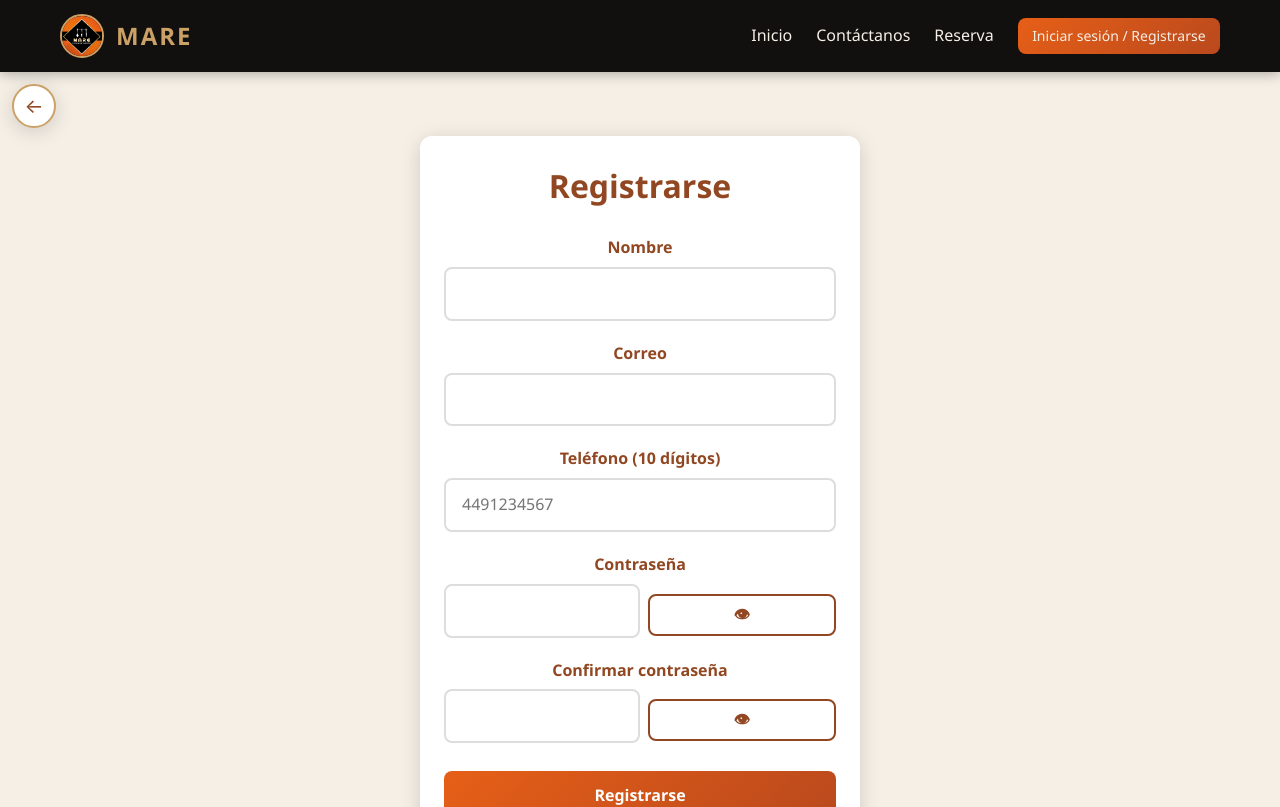
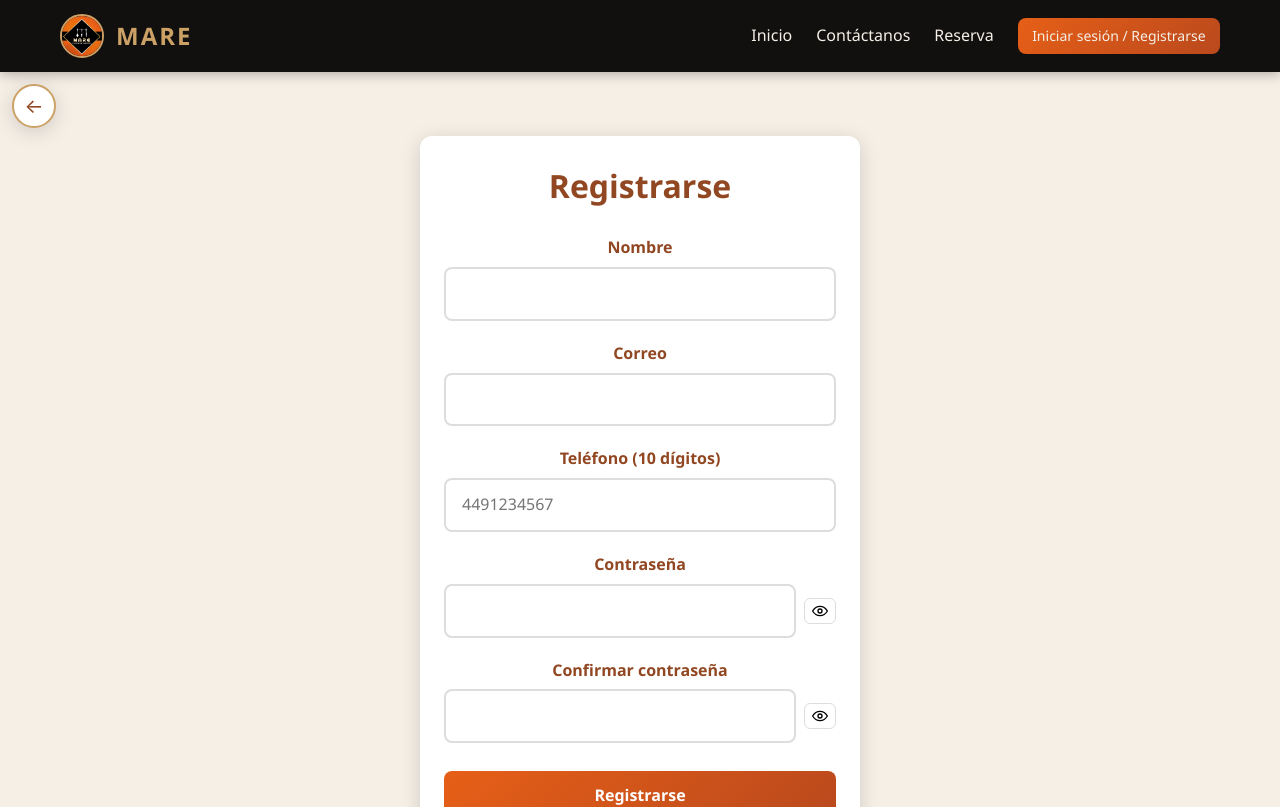
Before and after one commit to Luisillo-Pillo/MARE, a React (Vite) app in the folder frontend/: page /registro in a window 1280 px wide. Shown: the top 807 px of the page. Built offline with nearby package versions, Linux system fonts and the light colour scheme; no server answers.

Commit message:
Enhance password toggle button styles and functionality in Register component; align content in admin sections

```diff
--- a/frontend/src/pages/Register.css
+++ b/frontend/src/pages/Register.css
@@ -35,3 +35,17 @@
 	color: var(--color-orange);
 	font-weight: 600;
 }
+
+/* Password toggle smaller button */
+.password-toggle {
+	padding: 0.25rem 0.45rem;
+	font-size: 0.95rem;
+	border-radius: 6px;
+	border: 1px solid #ddd;
+	background: transparent;
+	cursor: pointer;
+}
+
+.password-toggle:hover { background: #f3efe8; }
+
+.password-toggle svg { width: 16px; height: 16px; display: block; }
--- a/frontend/src/pages/Register.jsx
+++ b/frontend/src/pages/Register.jsx
@@ -103,12 +103,23 @@ export default function Register() {
                 />
                 <button
                   type="button"
-                  className="btn btn-outline"
+                  className="password-toggle"
                   onClick={() => setShowPassword((s) => !s)}
                   aria-label={showPassword ? 'Ocultar contraseña' : 'Mostrar contraseña'}
-                  style={{ padding: '0.4rem 0.6rem' }}
                 >
-                  {showPassword ? '🙈' : '👁'}
+                  {showPassword ? (
+                    <svg width="18" height="18" viewBox="0 0 24 24" fill="none" xmlns="http://www.w3.org/2000/svg" aria-hidden>
+                      <path d="M3 3L21 21" stroke="currentColor" strokeWidth="2" strokeLinecap="round" strokeLinejoin="round"/>
+                      <path d="M10.58 10.58A3 3 0 0 0 13.42 13.42" stroke="currentColor" strokeWidth="2" strokeLinecap="round" strokeLinejoin="round"/>
+                      <path d="M2.86 12.12C4.71 7.78 8.7 5 12 5c2.03 0 3.9.79 5.46 2.1" stroke="currentColor" strokeWidth="2" strokeLinecap="round" strokeLinejoin="round"/>
+                      <path d="M14.54 14.54C13.4 15.68 11.8 16.2 10 16" stroke="currentColor" strokeWidth="2" strokeLinecap="round" strokeLinejoin="round"/>
+                    </svg>
+                  ) : (
+                    <svg width="18" height="18" viewBox="0 0 24 24" fill="none" xmlns="http://www.w3.org/2000/svg" aria-hidden>
+                      <path d="M1 12s4-7 11-7 11 7 11 7-4 7-11 7S1 12 1 12z" stroke="currentColor" strokeWidth="2" strokeLinecap="round" strokeLinejoin="round"/>
+                      <circle cx="12" cy="12" r="3" stroke="currentColor" strokeWidth="2" strokeLinecap="round" strokeLinejoin="round"/>
+                    </svg>
+                  )}
                 </button>
               </div>
             </div>
@@ -124,12 +135,23 @@ export default function Register() {
                 />
                 <button
                   type="button"
-                  className="btn btn-outline"
+                  className="password-toggle"
                   onClick={() => setShowPassword((s) => !s)}
                   aria-label={showPassword ? 'Ocultar contraseña' : 'Mostrar contraseña'}
-                  style={{ padding: '0.4rem 0.6rem' }}
                 >
-                  {showPassword ? '🙈' : '👁'}
+                  {showPassword ? (
+                    <svg width="18" height="18" viewBox="0 0 24 24" fill="none" xmlns="http://www.w3.org/2000/svg" aria-hidden>
+                      <path d="M3 3L21 21" stroke="currentColor" strokeWidth="2" strokeLinecap="round" strokeLinejoin="round"/>
+                      <path d="M10.58 10.58A3 3 0 0 0 13.42 13.42" stroke="currentColor" strokeWidth="2" strokeLinecap="round" strokeLinejoin="round"/>
+                      <path d="M2.86 12.12C4.71 7.78 8.7 5 12 5c2.03 0 3.9.79 5.46 2.1" stroke="currentColor" strokeWidth="2" strokeLinecap="round" strokeLinejoin="round"/>
+                      <path d="M14.54 14.54C13.4 15.68 11.8 16.2 10 16" stroke="currentColor" strokeWidth="2" strokeLinecap="round" strokeLinejoin="round"/>
+                    </svg>
+                  ) : (
+                    <svg width="18" height="18" viewBox="0 0 24 24" fill="none" xmlns="http://www.w3.org/2000/svg" aria-hidden>
+                      <path d="M1 12s4-7 11-7 11 7 11 7-4 7-11 7S1 12 1 12z" stroke="currentColor" strokeWidth="2" strokeLinecap="round" strokeLinejoin="round"/>
+                      <circle cx="12" cy="12" r="3" stroke="currentColor" strokeWidth="2" strokeLinecap="round" strokeLinejoin="round"/>
+                    </svg>
+                  )}
                 </button>
               </div>
             </div>
--- a/frontend/src/pages/admin/AdminReservations.css
+++ b/frontend/src/pages/admin/AdminReservations.css
@@ -70,3 +70,10 @@
 	border-radius: 6px;
 	border: 1px solid #ddd;
 }
+
+/* Align reservation card contents to the left */
+.admin-item,
+.admin-item p,
+.admin-list {
+	text-align: left;
+}
--- a/frontend/src/pages/admin/Clients.jsx
+++ b/frontend/src/pages/admin/Clients.jsx
@@ -30,11 +30,16 @@ export default function Clients() {
   }, [filter, user]);
 
   const handleRoleChange = async (id, role) => {
+    const action = role === 'admin' ? 'Asignar rol de administrador' : 'Quitar rol de administrador';
+    if (!confirm(`${action}?`)) return;
     try {
       await api.updateClientRole(id, role);
       load();
     } catch (err) {
-      setError(err.message);
+      console.error('updateClientRole error', err);
+      const msg = err?.data?.message || err?.message || 'Error al cambiar el rol';
+      setError(msg);
+      alert(msg);
     }
   };
 
@@ -112,9 +117,9 @@ export default function Clients() {
                           <td className="actions-cell">
                             <Link to={`/admin/clientes/${c._id}`} className="btn btn-secondary btn-sm">Ver perfil</Link>
                             {c.role !== 'admin' ? (
-                              <button className="btn btn-primary btn-sm" onClick={() => handleRoleChange(c._id, 'admin')}>Add admin</button>
+                              <button className="btn btn-primary btn-sm" onClick={() => handleRoleChange(c._id, 'admin')}>Hacer admin</button>
                             ) : (
-                              <button className="btn btn-outline btn-sm" onClick={() => handleRoleChange(c._id, 'user')}>Quit Admin</button>
+                              <button className="btn btn-outline btn-sm" onClick={() => handleRoleChange(c._id, 'user')}>Quitar admin</button>
                             )}
                             <button className="btn btn-danger btn-sm" onClick={() => handleDelete(c._id, c.name)}>Eliminar</button>
                           </td>
--- a/frontend/src/pages/admin/Messages.css
+++ b/frontend/src/pages/admin/Messages.css
@@ -1,6 +1,14 @@
 /* Styles for Messages.jsx */
 .page .page-content { }
 .admin-messages { }
+
+/* Align messages content to the left */
+.admin-list,
+.admin-item,
+.admin-item p,
+.admin-item .message-body {
+	text-align: left;
+}
 
 .admin-list {
 	display: flex;
```
